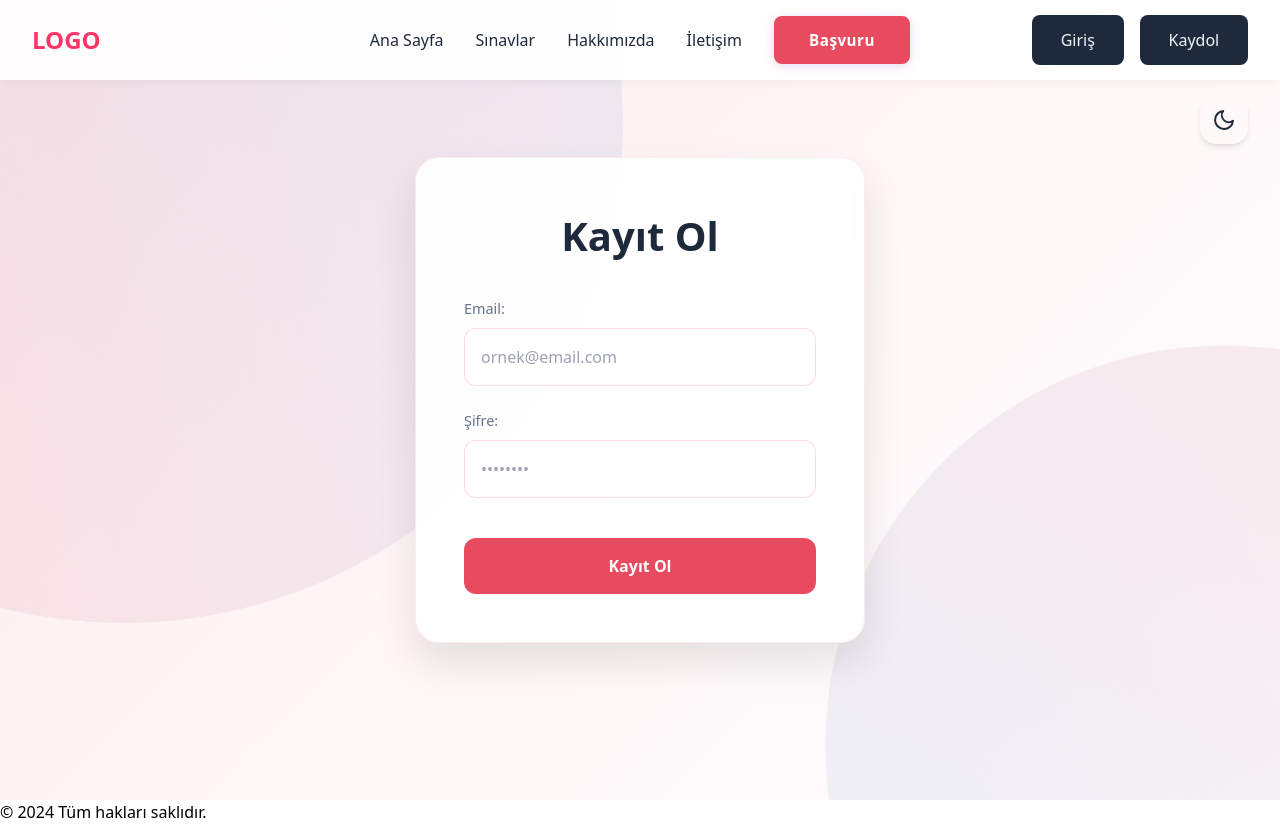
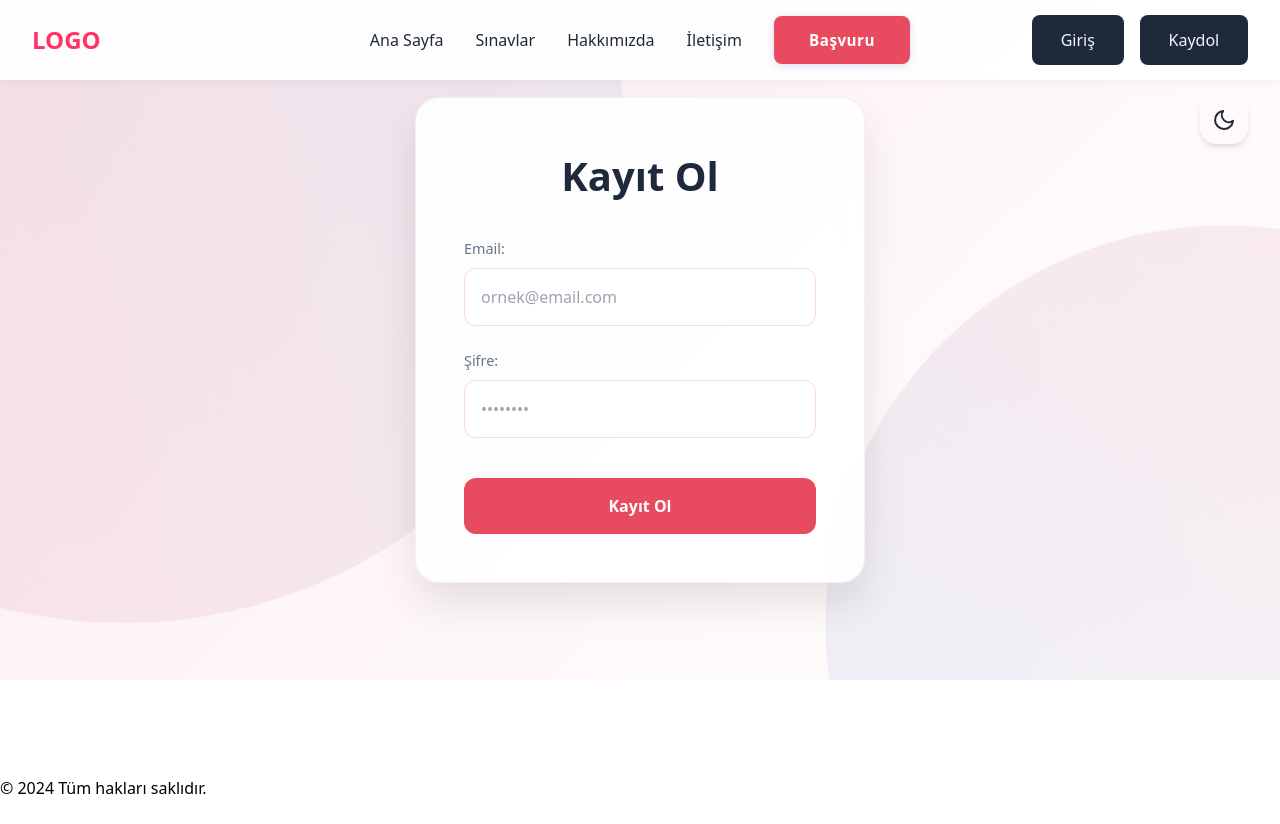
Before and after one commit to alifuatakbas/e-math-frontend, a Next.js app: page /register in a window 1280 px wide. After the commit the page ends 800 px from the top, so only its background shows below. Built offline with nearby package versions, Linux system fonts and the light colour scheme.

Commit message:
hakkimizda düzeni

```diff
--- a/app/styles/Register.module.css
+++ b/app/styles/Register.module.css
@@ -47,12 +47,12 @@
   display: flex;
   justify-content: center;
   align-items: center;
-  min-height: 100vh;
+  min-height: 85vh;
   background: linear-gradient(135deg,
     rgba(232, 74, 95, 0.1) 0%,
     rgba(255, 255, 255, 0.9) 100%
   );
-  padding: 2rem;
+  padding: 1rem;
   position: relative;
   overflow: hidden;
 }
```
